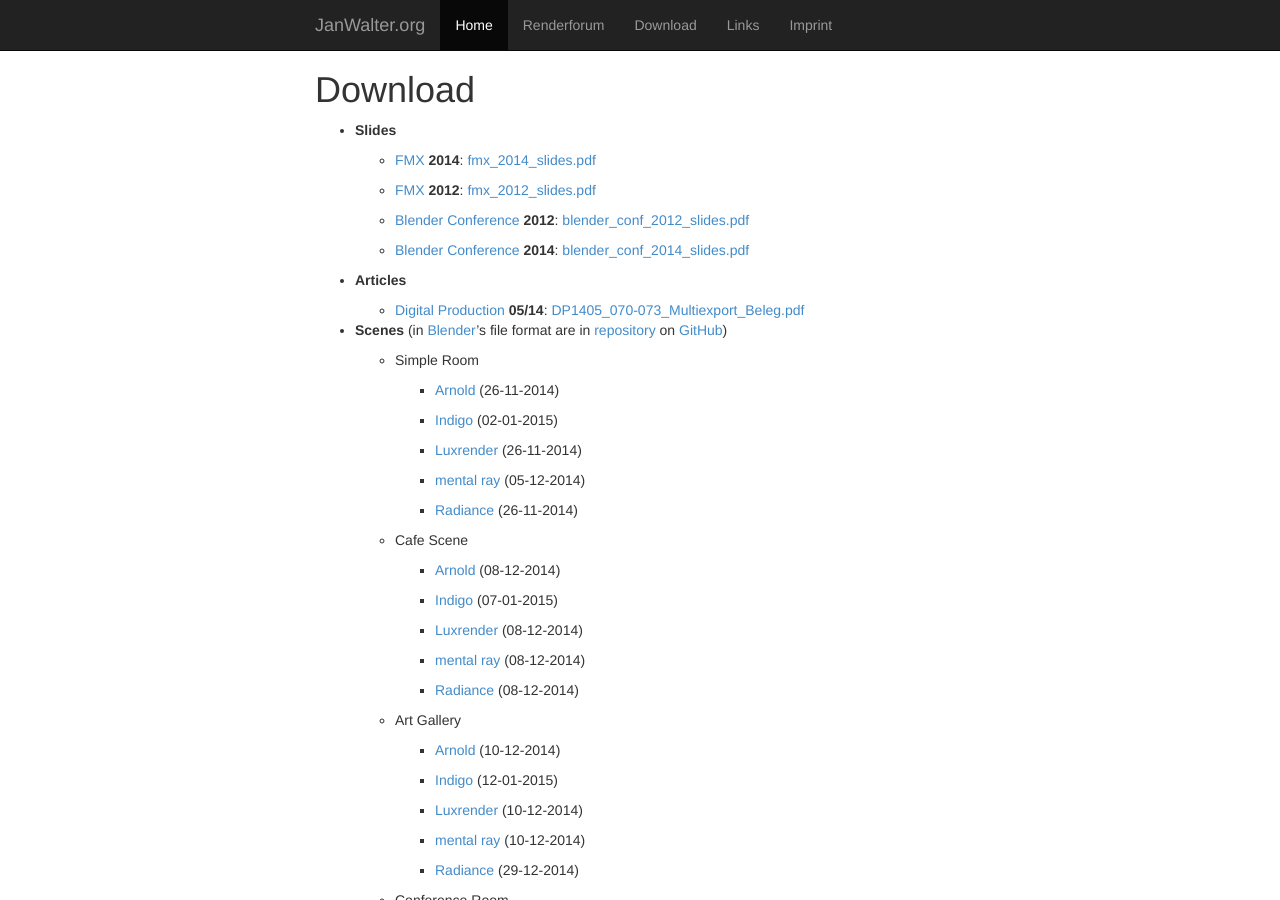
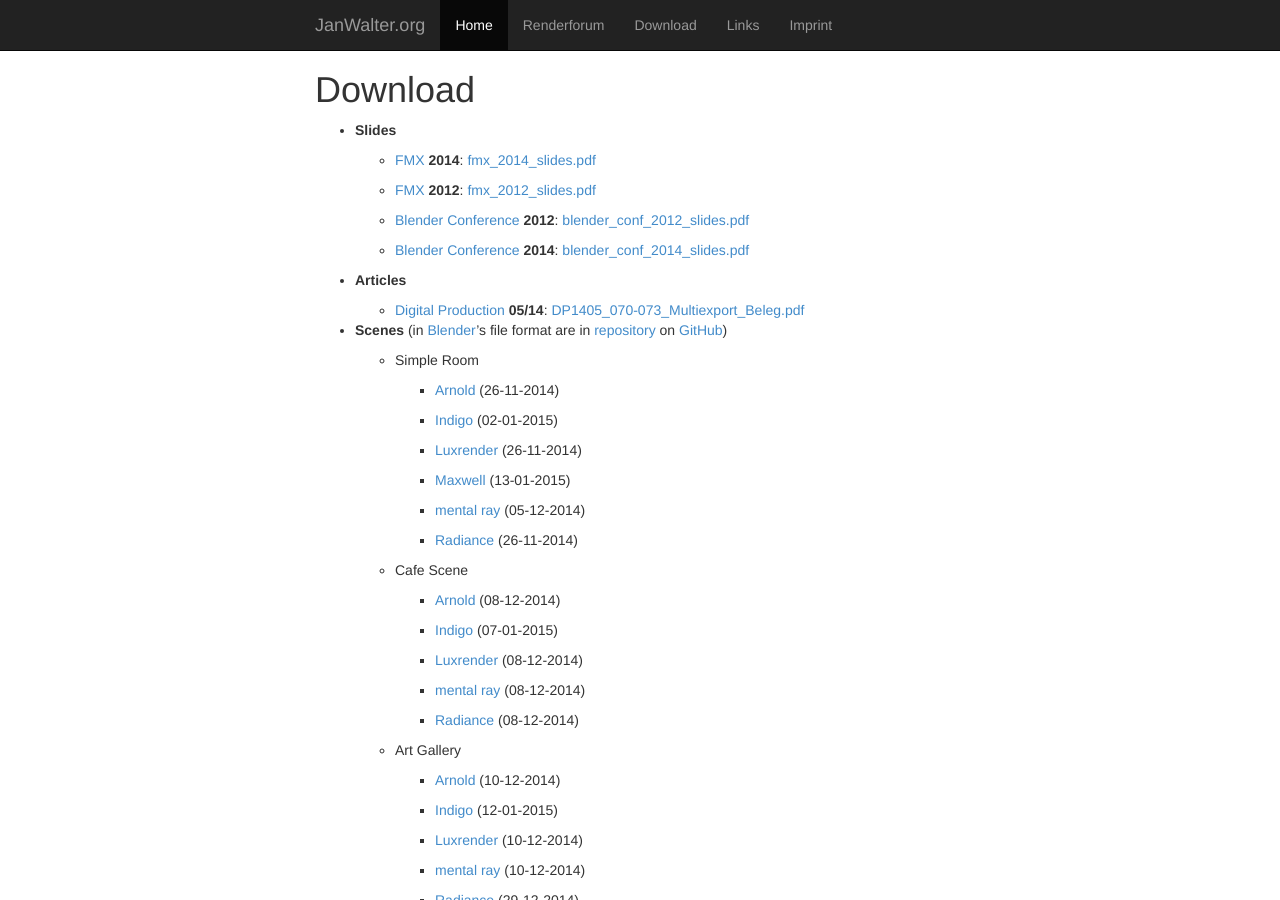
Before and after one commit to wahn/jan_walter_org, a Jekyll site: the page built from download/index.md, in a window 1280 px wide and 900 px high. Built offline with Jekyll 4.4.1, drawn with Linux system fonts in a browser that asks for light colours; Markdown is read by kramdown in place of the engine named in the settings.

Commit message:
Download link for the simple room scene in Maxwell Studio file format.

```diff
--- a/download/index.md
+++ b/download/index.md
@@ -34,6 +34,8 @@ Download
         + [Indigo](https://www.janwalter.org/Download/Scenes/simple_room_igs.tar.gz) (02-01-2015)
 
         + [Luxrender](https://www.janwalter.org/Download/Scenes/simple_room_lxs.tar.gz) (26-11-2014)
+
+        + [Maxwell](https://www.janwalter.org/Download/Scenes/simple_room_mxs.tar.gz) (13-01-2015)
 
         + [mental ray](https://www.janwalter.org/Download/Scenes/simple_room_mi.tar.gz) (05-12-2014)
 
```
